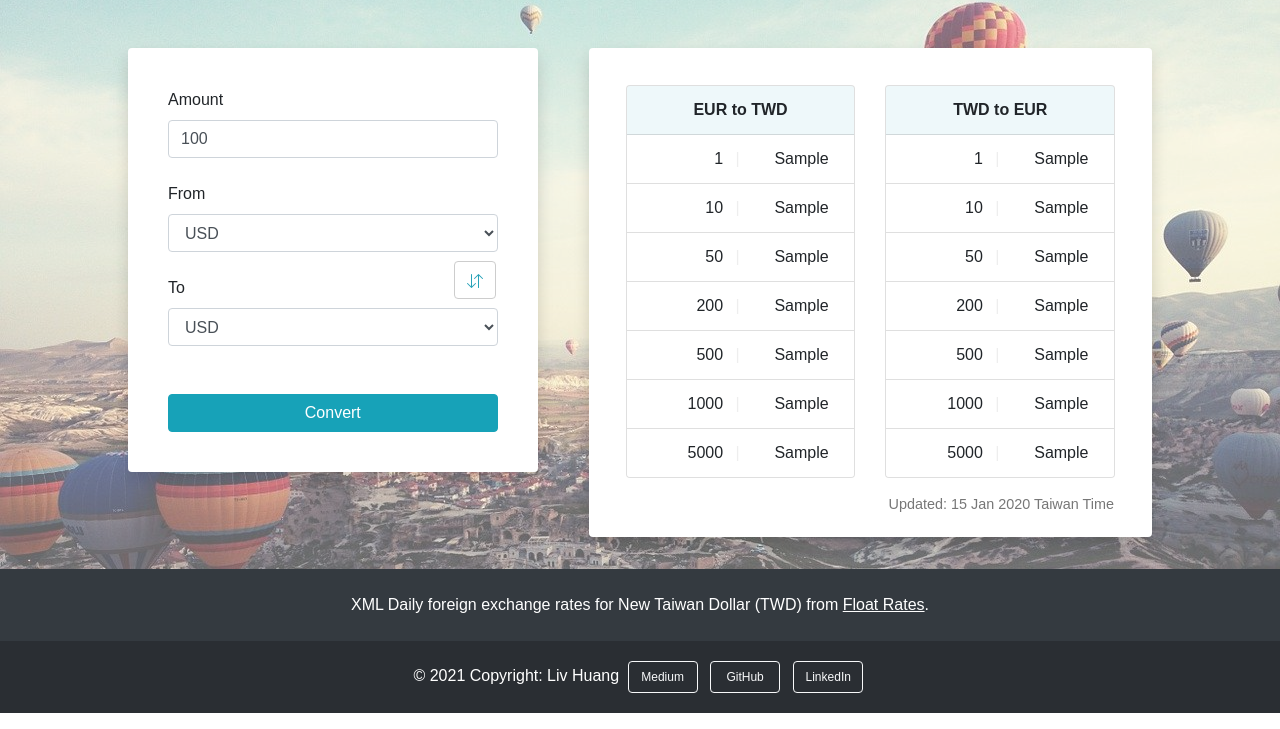
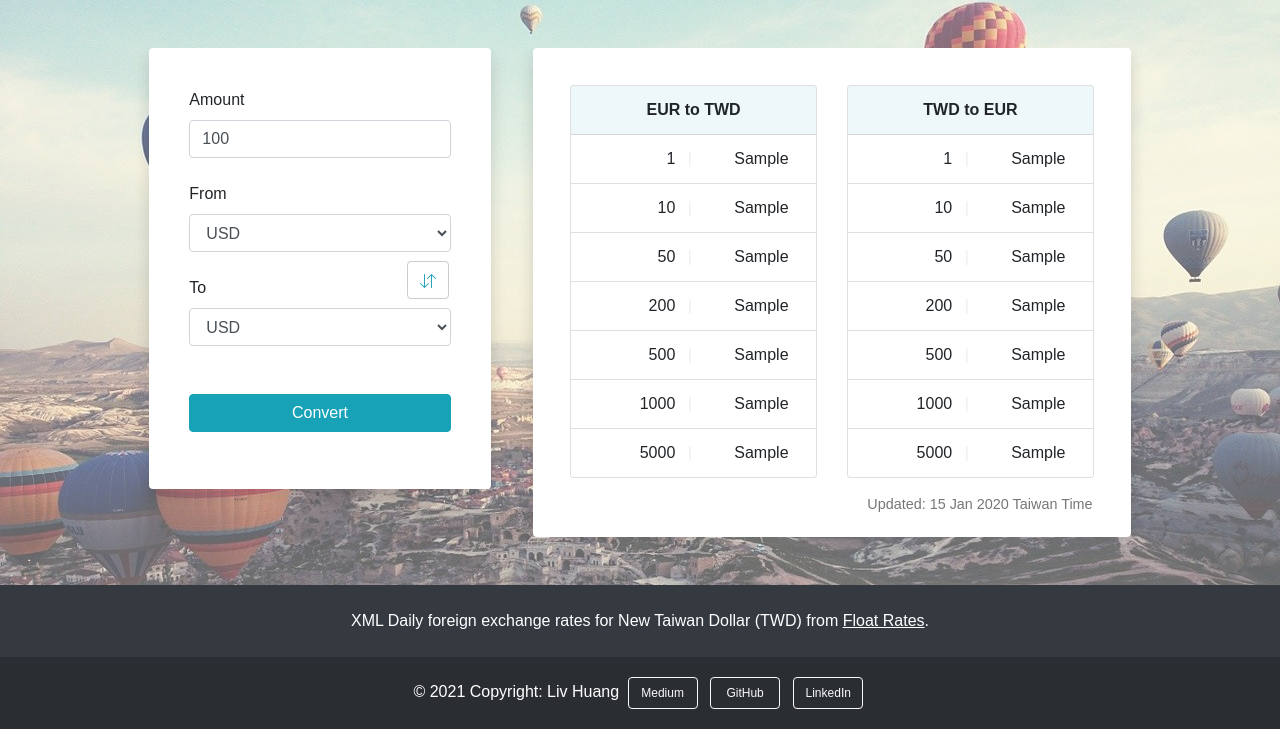
Before and after one commit to Liv-66/exchange-rate, a Node server app: template views/index.hbs in a window 1280 px wide. Shown: the part 87-816 px from the top of the page. Run offline with Node 20, Linux system fonts and the light colour scheme; the template is opened without the code that fills it: most values are stand-ins (such as "Sample title", 1, 10 or a date in 2020); some libraries are stand-ins or nearby versions.

Commit message:
modify rwd

```diff
--- a/views/index.hbs
+++ b/views/index.hbs
@@ -1,5 +1,5 @@
-<div style="max-width: 1024px; margin: 0 auto;">
-  <div class="d-inline-block shadow p-3 mb-5 bg-white rounded" style="width: 40%">
+<div class="row justify-content-around" style="max-width: 1024px; margin: 0 auto;">
+  <div class="col-12 col-lg-4 shadow p-3 mb-5 bg-white rounded">
 
     <form action="/convert" method="post" id="form" style="background-color: #fff" class="p-4 position-relative"
       onkeydown="return event.key != 'Enter';">
@@ -45,7 +45,7 @@
 
   </div>
 
-  <div class="d-inline-block float-right shadow bg-white rounded" style="width: 55%; padding: 1.3em">
+  <div class="col-12 col-lg-7 float-right shadow bg-white rounded" style="padding: 1.3em">
     <div class="card-deck p-3">
       <div class="card" style="width: 18rem; ">
         <div class="card-header font-weight-bold text-center" style="background-color: #28a2b814;" id="exchange_title">
--- a/views/layouts/main.hbs
+++ b/views/layouts/main.hbs
@@ -19,10 +19,10 @@
 
 <body
     style="font-family: sans-serif; background-image: linear-gradient(to bottom, rgba(255,255,255,0.4) 100%,rgba(0,0,0,0.3) 100%), url('background.jpg'); background-size: cover;">
-    <div class="m-5">
+    <div class="m-5" style="overflow:auto;">
         {{{body}}}
     </div>
-    <footer class="bg-dark text-center text-white" style="position: absolute; bottom: 0; width: 100%">
+    <footer class="bg-dark text-center text-white" style="width: 100%">
         <div class="container p-4 pb-0">
             XML Daily foreign exchange rates for New Taiwan Dollar (TWD) from
             <a href="http://www.floatrates.com/daily/twd.xml" style="color: #fff; text-decoration: underline;">Float
```
